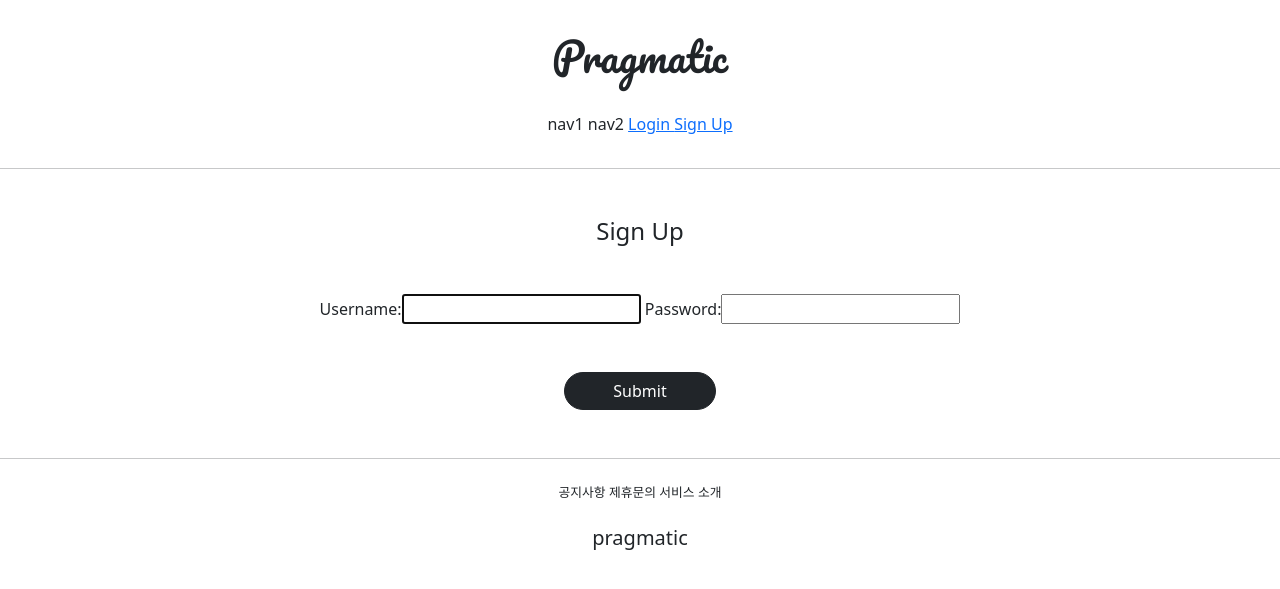
After one commit to eka72/gis_study, a Django app: page /accounts/login/ in a window 1280 px wide. The commit adds this page. Shown: the top 589 px of the page. Run offline with Django 3.2, Linux system fonts and the light colour scheme; parts of the project's set-up code (start-up, migrations or seed data) failed here and were passed over.

Commit message:
2021-07_13_git_study2

```diff
--- /dev/null
+++ b/accountapp/templates/accountapp/login.html
@@ -0,0 +1,20 @@
+{% extends 'base.html' %}
+
+{% block content %}
+
+    <div class="text-center">
+        <div class="m-5">
+            <h4> Sign Up</h4>
+        </div>
+        <div>
+            <form action="{% url 'accountapp:login' %}" method="post">
+                {% csrf_token %}
+                {{ form }}
+                <div class="m-5">
+                    <input type="submit" class="btn btn-dark rounded-pill px-5">
+                </div>
+            </form>
+        </div>
+
+    </div>
+{% endblock %}
--- a/accountapp/urls.py
+++ b/accountapp/urls.py
@@ -1,3 +1,4 @@
+from django.contrib.auth.views import LoginView, LogoutView
 from django.urls import path
 
 from accountapp.views import hello_world, AccountCreateView
@@ -7,5 +8,9 @@ app_name = 'accountapp'
 urlpatterns = [
     path('hello_world/', hello_world, name='hello_world'),
 
+    path('login/', LoginView.as_view(template_name='accountapp/login.html'), name='login'),
+
+    path('logout/', LogoutView.as_view(), name='logout'),
+
     path('create/', AccountCreateView.as_view(), name='create')
 ]
--- a/gis_study/settings.py
+++ b/gis_study/settings.py
@@ -13,6 +13,8 @@ import os
 from pathlib import Path
 
 # Build paths inside the project like this: BASE_DIR / 'subdir'.
+from django.urls import reverse_lazy
+
 BASE_DIR = Path(__file__).resolve().parent.parent
 
 local_env = open(os.path.join(BASE_DIR,'.env'))
@@ -144,3 +146,6 @@ STATICFILES_DIRS = [
 # https://docs.djangoproject.com/en/3.2/ref/settings/#default-auto-field
 
 DEFAULT_AUTO_FIELD = 'django.db.models.BigAutoField'
+
+LOGIN_REDIRECT_URL = reverse_lazy('accountapp:hello_world')
+LOGOUT_REDIRECT_URL = reverse_lazy('accountapp:login')
--- a/templates/header.html
+++ b/templates/header.html
@@ -6,8 +6,16 @@
     <div  class="pragmatic_header_button">
         <span>nav1</span>
         <span>nav2</span>
-        <span>nav3</span>
-        <span>nav4</span>
+        <span>
+            <a href="{% url 'accountapp:login' %}">
+                Login
+            </a>
+        </span>
+        <span>
+            <a href="{% url 'accountapp:create' %}">
+                Sign Up
+            </a>
+        </span>
 
     </div>
 
```
Also changed, not shown: accountapp/views.py (line endings or trailing spaces).
